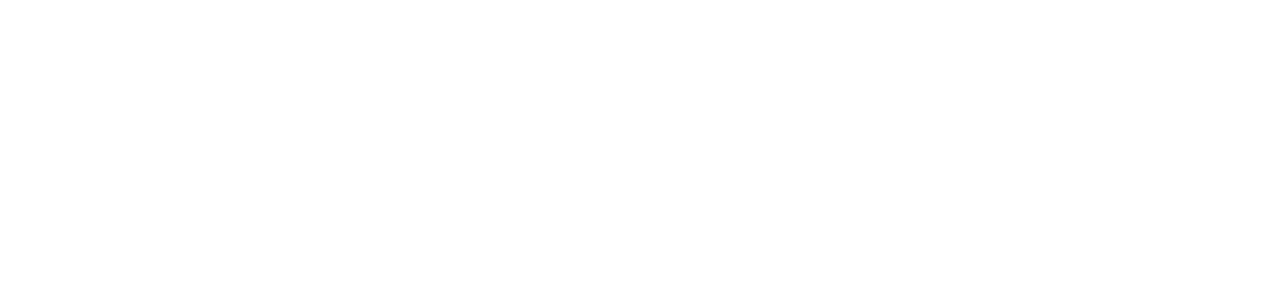
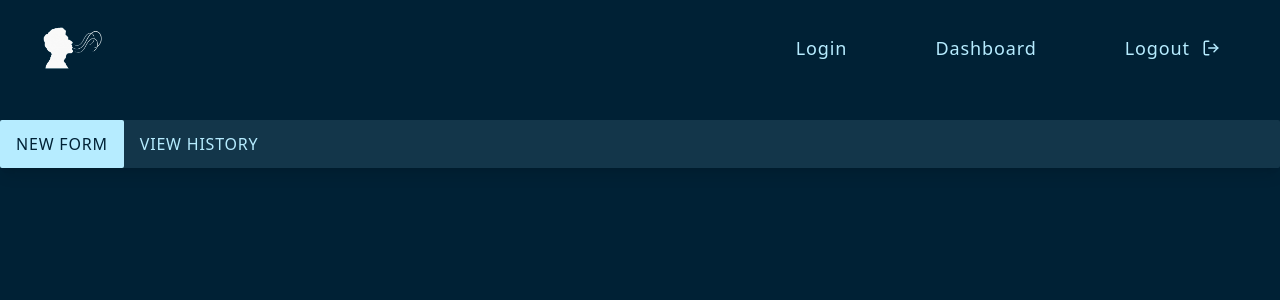
Before and after one commit to Kunwar-Aditya-Codes/dental-diaries, a React (Vite) app in the folder client/: page /dashboard in a window 1280 px wide. Shown: the top 300 px of the page. Built offline with nearby package versions, Linux system fonts and the light colour scheme.

Commit message:
added: dashboard layout

```diff
--- a/client/src/App.tsx
+++ b/client/src/App.tsx
@@ -3,6 +3,8 @@
 import Login from "./pages/Login";
 import Layout from "./components/Layout";
 import Register from "./pages/Register";
+import DashboardLayout from "./components/DashboardLayout";
+import NewForm from "./pages/Users/NewForm";
 
 function App({}) {
   return (
@@ -11,6 +13,17 @@
         <Route index element={<Home />} />
         <Route path="/login" element={<Login />} />
         <Route path="/user_register" element={<Register />} />
+        {/* Protected Routes */}
+        <Route path="/dashboard" element={<DashboardLayout />}>
+          {/* User Routes */}
+          <Route path="/dashboard/users">
+            <Route path="/dashboard/users/new" element={<NewForm />} />
+            <Route path="/dashboard/users/history" element={<h1>History</h1>} />
+          </Route>
+
+          {/* Admin Routes */}
+          <Route path="/dashboard/admin"></Route>
+        </Route>
       </Route>
     </Routes>
   );
--- /dev/null
+++ b/client/src/components/DashboardLayout.tsx
@@ -0,0 +1,43 @@
+import { FC, useState } from "react";
+import { dashboardOptions } from "../lib/dashboardOptions";
+import { Link, Outlet } from "react-router-dom";
+
+interface DashboardLayoutProps {}
+
+const DashboardLayout: FC<DashboardLayoutProps> = ({}) => {
+  const userOptions = dashboardOptions.users;
+  const adminOptions = dashboardOptions.admin;
+
+  const role = "user";
+
+  const [activeTab, setActiveTab] = useState(
+    role === "user" ? userOptions[0].path : adminOptions[0].path
+  );
+
+  return (
+    <div className="mt-6 flex flex-col space-y-6">
+      <nav className="rounded-sm bg-secondary/10 shadow-lg">
+        <ul className="flex h-[3rem] items-center uppercase tracking-wider">
+          {userOptions.map((option) => (
+            <Link
+              key={option.path}
+              to={option.path}
+              onClick={() => setActiveTab(option.path)}
+              className={` ${
+                activeTab === option.path
+                  ? "bg-secondary  text-primary"
+                  : "text-secondary"
+              }
+              flex h-full items-center rounded-sm px-4 transition-all duration-200 ease-in-out hover:scale-105`}
+            >
+              <li className="">{option.title}</li>
+            </Link>
+          ))}
+        </ul>
+      </nav>
+      <Outlet />
+    </div>
+  );
+};
+
+export default DashboardLayout;
--- /dev/null
+++ b/client/src/lib/dashboardOptions.ts
@@ -0,0 +1,23 @@
+export const dashboardOptions = {
+  users: [
+    {
+      title: "New Form",
+      path: "/dashboard/users/new",
+    },
+    {
+      title: "View History",
+      path: "/dashboard/users/history",
+    },
+  ],
+
+  admin: [
+    {
+      title: "View Forms",
+      path: "/dashboard/admin/view",
+    },
+    {
+      title: "Edit Status",
+      path: "/dashboard/admin/edit",
+    },
+  ],
+};
--- a/client/src/pages/Users/DashHome.tsx
+++ /dev/null
@@ -1,9 +0,0 @@
-import { FC } from "react";
-
-interface DashHomeProps {}
-
-const DashHome: FC<DashHomeProps> = ({}) => {
-  return <div>DashHome</div>;
-};
-
-export default DashHome;
--- /dev/null
+++ b/client/src/pages/Users/NewForm.tsx
@@ -0,0 +1,9 @@
+import { FC } from "react";
+
+interface NewFormProps {}
+
+const NewForm: FC<NewFormProps> = ({}) => {
+  return <div>NewForm</div>;
+};
+
+export default NewForm;
```
